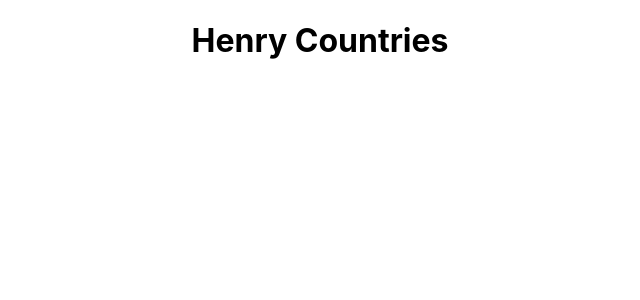
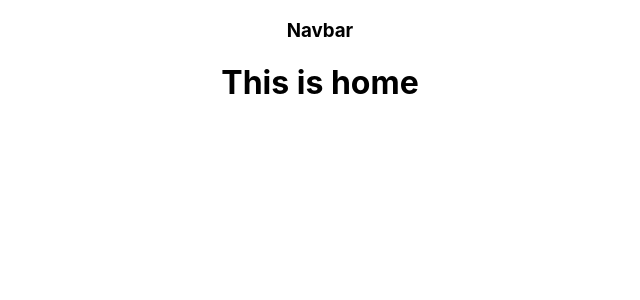
Before and after one commit to Fernando-Jaramillo/PI-Countries, a React (Create React App) app in the folder client/: page / in a window 1280 px wide. Shown: the top 300 px of the page, without its empty margins (320-960 px from the left). Built offline with nearby package versions, Linux system fonts and the light colour scheme.

Commit message:
home configuration

```diff
--- a/client/package.json
+++ b/client/package.json
@@ -10,9 +10,11 @@
     "react": "^17.0.2",
     "react-dom": "^17.0.1",
     "react-redux": "^7.2.4",
+    "react-router-dom": "^5.2.0",
     "react-scripts": "4.0.0",
     "redux": "^4.1.1",
     "redux-devtools-extension": "^2.13.9",
+    "redux-thunk": "^2.3.0",
     "thunk": "^0.0.1",
     "web-vitals": "^0.2.4"
   },
--- a/client/src/App.js
+++ b/client/src/App.js
@@ -1,11 +1,12 @@
 import './App.css';
 import { BrowserRouter, Route, Switch } from "react-router-dom";
+import Home from "./components/Home";
 
 function App() {
   return (
     <BrowserRouter>
       <div className="App">
-        <h1>Henry Countries</h1>
+        <Home/>
       </div>
     </BrowserRouter>
   );
--- a/client/src/actions/index.js
+++ b/client/src/actions/index.js
@@ -0,0 +1,13 @@
+import axios from "axios";
+
+export function getCountries(){
+    return async function(dispatch){
+        let json = await axios.get("http://localgost:3001/countries",{
+
+        });
+        return dispatch({
+            type: 'GET_COUNTRIES',
+            payload: json.data
+        })
+    }
+}
--- a/client/src/components/Home.jsx
+++ b/client/src/components/Home.jsx
@@ -0,0 +1,16 @@
+import React from "react";
+import NavBar from "./Navbar";
+import { useSate, useEffect } from "react-redux";
+import { useDispatch, useSelector } from "react-redux";
+import { getCountries } from "../actions"
+
+export default function Home() {
+    return (
+        <div>
+            <NavBar/>
+            <h1>
+                This is home
+            </h1>
+        </div>
+    )
+}
--- a/client/src/components/LandingPage.jsx
+++ b/client/src/components/LandingPage.jsx
@@ -1,7 +1,7 @@
 import React from "react";
 import { Link } from "react-router-dom";
 
-export default function LandingPage(){
+export default function LandingPage() {
     return(
         <div>
             <h1>Este es Landing Page</h1>
--- /dev/null
+++ b/client/src/components/Navbar.jsx
@@ -0,0 +1,10 @@
+import React from "react";
+
+export default function Navbar() {
+    return (
+    <div>
+        <h3>Navbar</h3>
+
+    </div>
+    )
+}
--- a/client/src/reducer/index.js
+++ b/client/src/reducer/index.js
@@ -1,5 +1,16 @@
-function rootReducer(){
-
+const initialSatate = {
+    countries : []
+}
+function rootReducer(state = initialSatate, action){
+    switch(action.type){
+        case "GET_COUNTRIES":
+            return {
+                ...state,
+                countries: action.payload
+            }
+        default:
+            return state
+    }
 }
 
 export default rootReducer;
```
